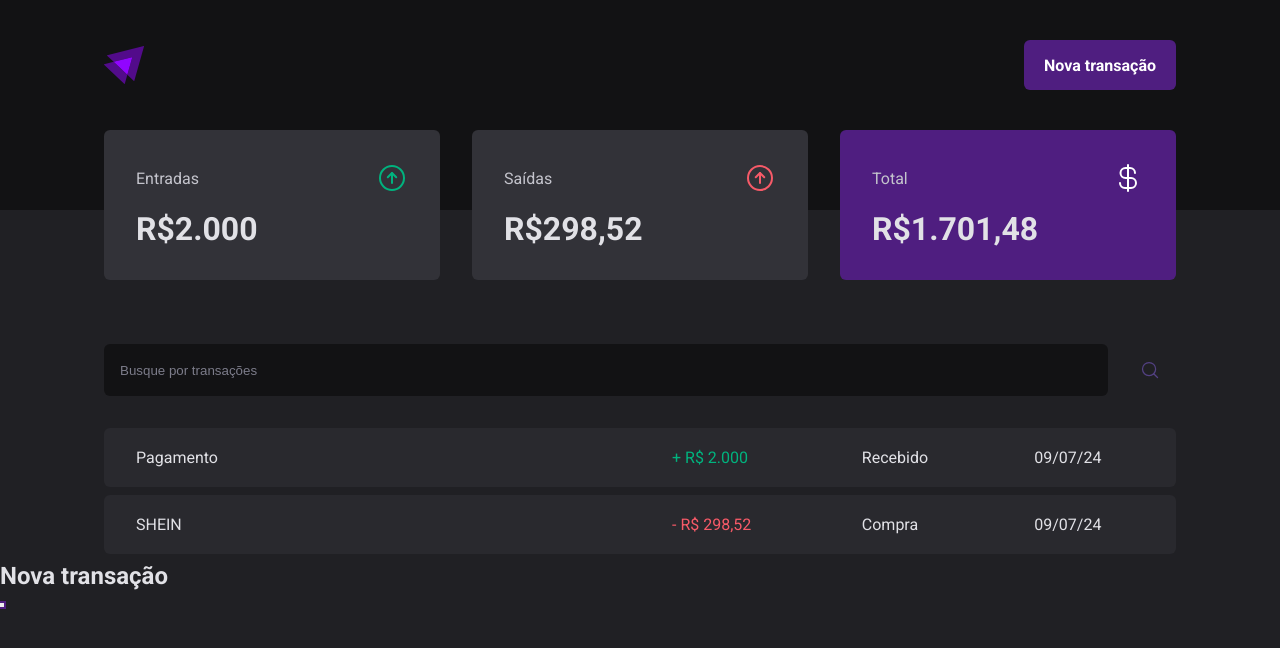
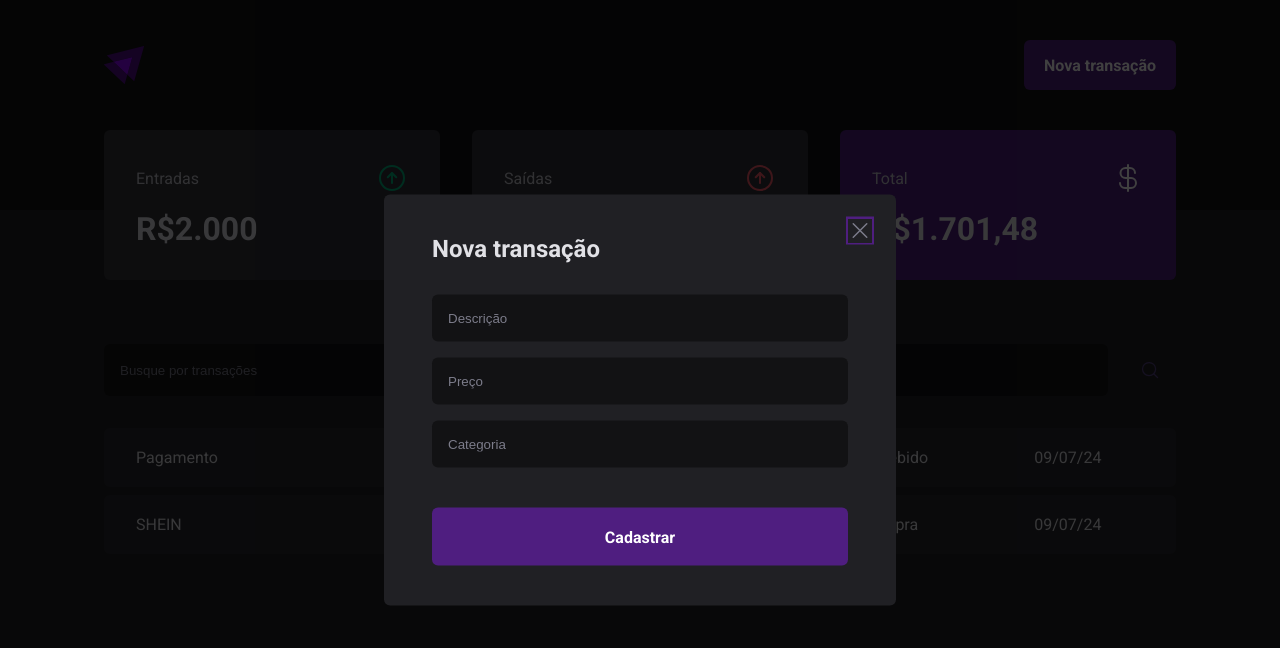
Before and after one commit to neschii/Rocketseat, a React (Vite) app in the folder dtmoney/: page / in a window 1280 px wide. Both pictures are taken after a click on the button "Nova transação". Shown: the top 648 px of the page. Built offline with nearby package versions, Linux system fonts and the light colour scheme.

Commit message:
transaction modal

```diff
--- a/dtmoney/src/components/NewTransactionModal/index.tsx
+++ b/dtmoney/src/components/NewTransactionModal/index.tsx
@@ -1,14 +1,29 @@
 import * as Dialog from "@radix-ui/react-dialog";
+import { CloseButton, Content, Overlay } from "./styles";
+import { X } from "phosphor-react";
 
 export function NewTransactionModal() {
   return (
     <Dialog.Portal>
-      <Dialog.Overlay />
+      <Overlay />
 
-      <Dialog.Content>
+      <Content>
         <Dialog.Title>Nova transação</Dialog.Title>
-        <Dialog.Close />
-      </Dialog.Content>
+
+        <CloseButton>
+            <X size={24} />
+        </CloseButton>
+        <form action="">
+        <input type="text" placeholder="Descrição" required />
+        <input type="text" placeholder="Preço" required />
+        <input type="text" placeholder="Categoria" required />
+
+        <button type="submit">
+          Cadastrar
+        </button>
+      </form>
+
+      </Content>
     </Dialog.Portal>
   );
 }
--- a/dtmoney/src/components/NewTransactionModal/styles.ts
+++ b/dtmoney/src/components/NewTransactionModal/styles.ts
@@ -0,0 +1,76 @@
+import styled from "styled-components";
+import * as Dialog from '@radix-ui/react-dialog';
+
+
+export const Overlay = styled(Dialog.Overlay)`
+    position: fixed;
+    width: 100vw;
+    height: 100vh;
+    inset: 0;
+    background: rgba(0, 0, 0, 0.75);
+
+`
+
+export const Content = styled(Dialog.Content)`
+    min-width: 32rem;
+    border-radius: 6px;
+    padding: 2.5rem 3rem;
+    background: ${props => props.theme["gray-800"]};
+
+    position: fixed;
+    top: 50%;
+    left: 50%;
+    transform: translate(-50%, -50%);
+
+    form {
+    margin-top: 2rem;
+
+    display: flex;
+    flex-direction: column;
+    gap: 1rem;
+
+    input {
+    border-radius: 6px;
+    border: 0;
+    background: ${props => props.theme['gray-900']};
+    color: ${props => props.theme["gray-300"]};
+    padding: 1rem;
+
+    &::placeholder {
+        color: ${props => props.theme["gray-500"]};
+    }
+}
+
+    button[type="submit"] {
+    height: 58px;
+    border: 0;
+    background: ${props => props.theme["purple-700"]};
+    color: ${props => props.theme.white};
+    font-weight: bold;
+    padding: 0 1.25rem;
+    border-radius: 6px;
+    margin-top: 1.5rem;
+    cursor: pointer;
+
+    &:hover {
+    background: ${props => props.theme["purple-300"]};
+    transition: background-color 0.2s;
+
+}
+}
+
+}
+
+`
+
+
+export const CloseButton = styled(Dialog.Close)`
+    position: absolute;
+    background: transparent;
+    border: 0;
+    top: 1.5rem;
+    right: 1.5rem;
+    cursor: pointer;
+    line-height: 0;
+    color: ${props => props.theme["gray-500"]}
+`
```
